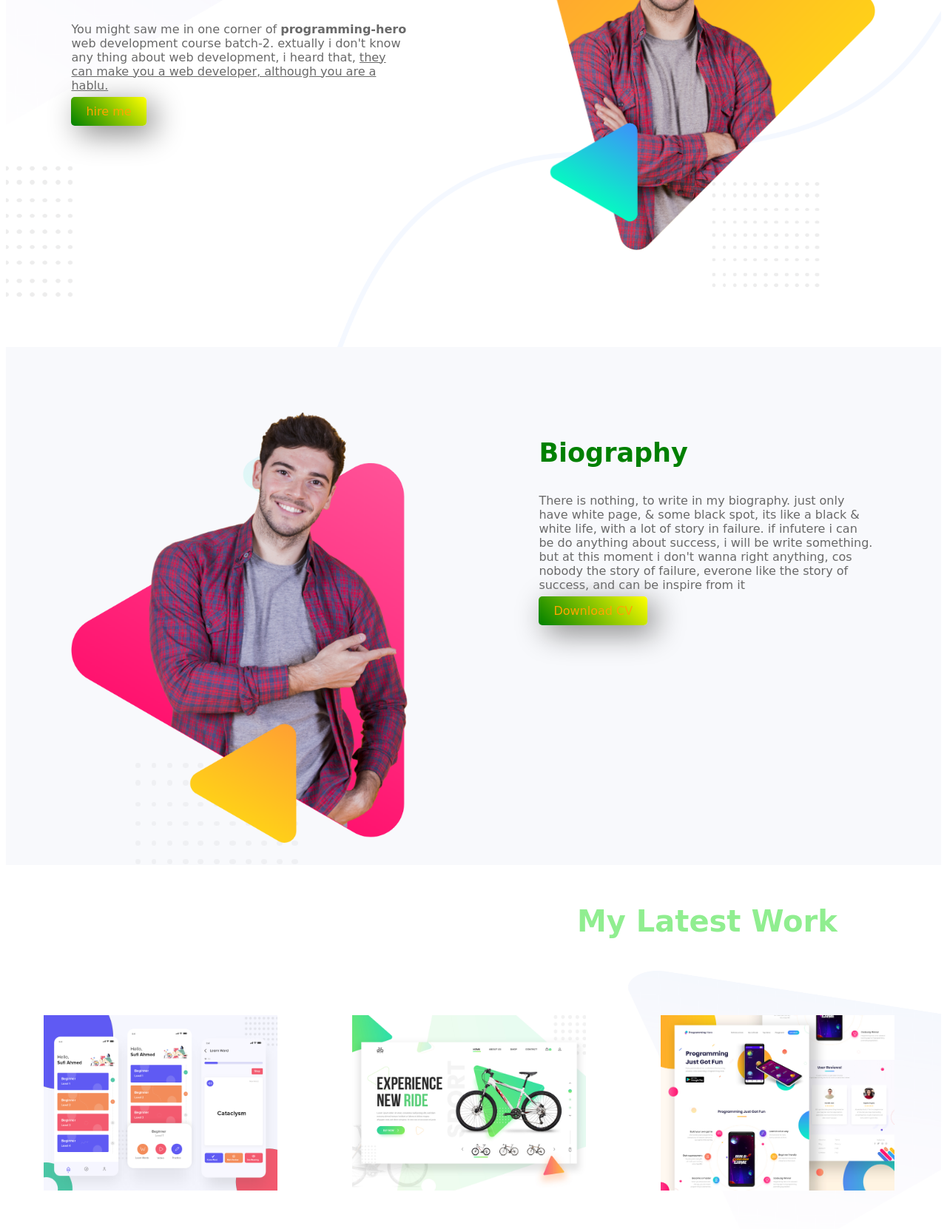
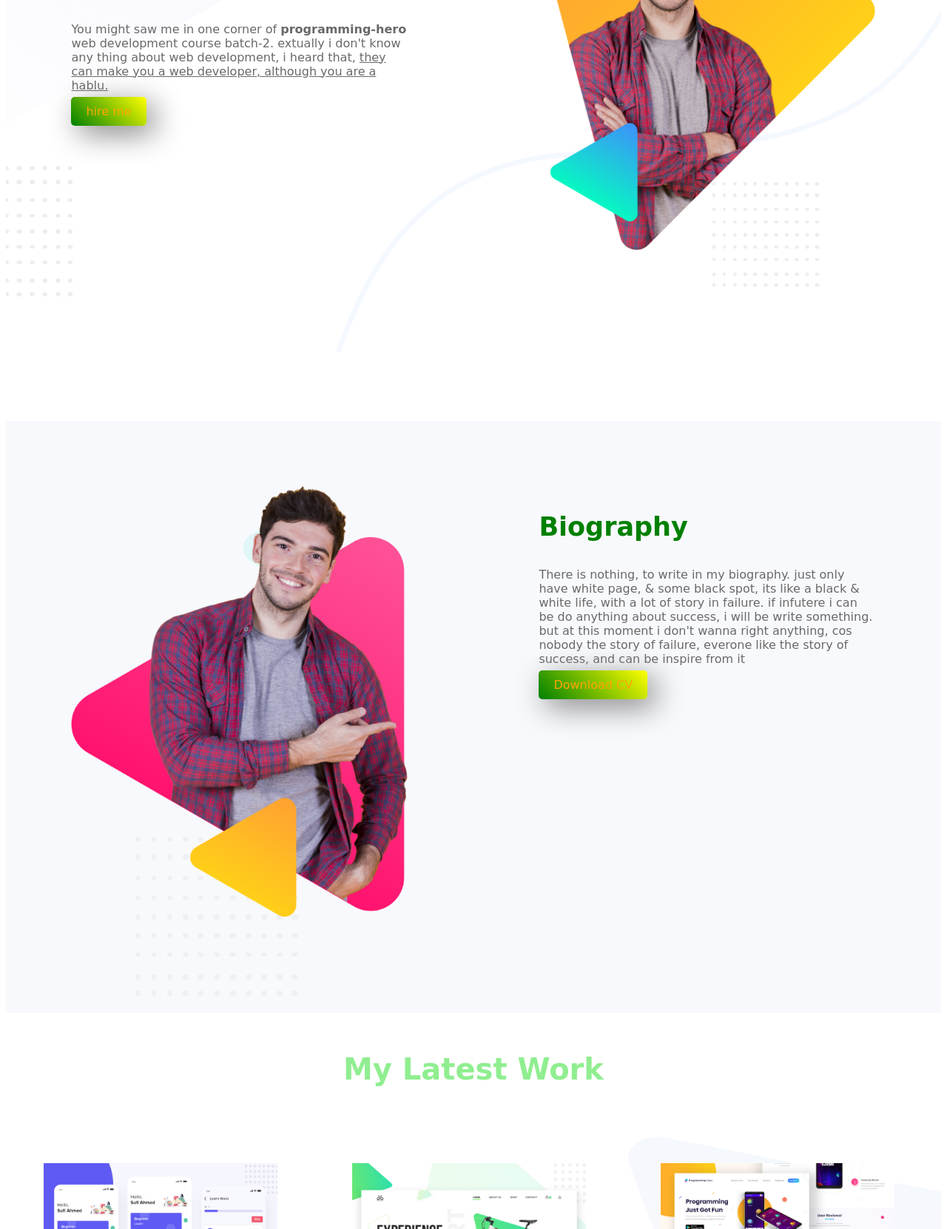
Before and after one commit to asadraihan/frist-assignment, a plain HTML site: page index.html in a window 1280 px wide. Shown: the part 239-1900 px from the top of the page at 74% size. Drawn offline with Linux system fonts and the light colour scheme; a web font is replaced by a local one.

Commit message:
final adjustmen

```diff
--- a/stylesheet.css
+++ b/stylesheet.css
@@ -15,13 +15,13 @@ p{color: dimgray;}
     background-image: url(images/header-bg.png);
     background-size: 100%;
     background-repeat: no-repeat;
-    height: 700px;
+    height: 800px;
 }
 .dream-area{
     background-image: url(images/biography-bg.png);
     background-size: auto;
     background-repeat: no-repeat;
-    height: 700px;
+    height: 800px;
 }
 .link-button{
     text-decoration: none;
@@ -50,7 +50,7 @@ h4{
     background-size: 100% 80%;
     background-repeat: no-repeat;
     }
-.adjustment{height: 550px;}
+.adjustment{height: 700px;}
 .text{text-align: center;}
 h5{color: dimgray;}
 #small{
@@ -80,7 +80,7 @@ color: darkgrey;}
     background-image: url(images/footer-bg.png);
     background-size: 100% 100%;
     background-repeat: no-repeat;
-    height: 440px;
+    height: 500px;
     }
 footer p{ text-align: center;
 font-size: 10px;}
```
